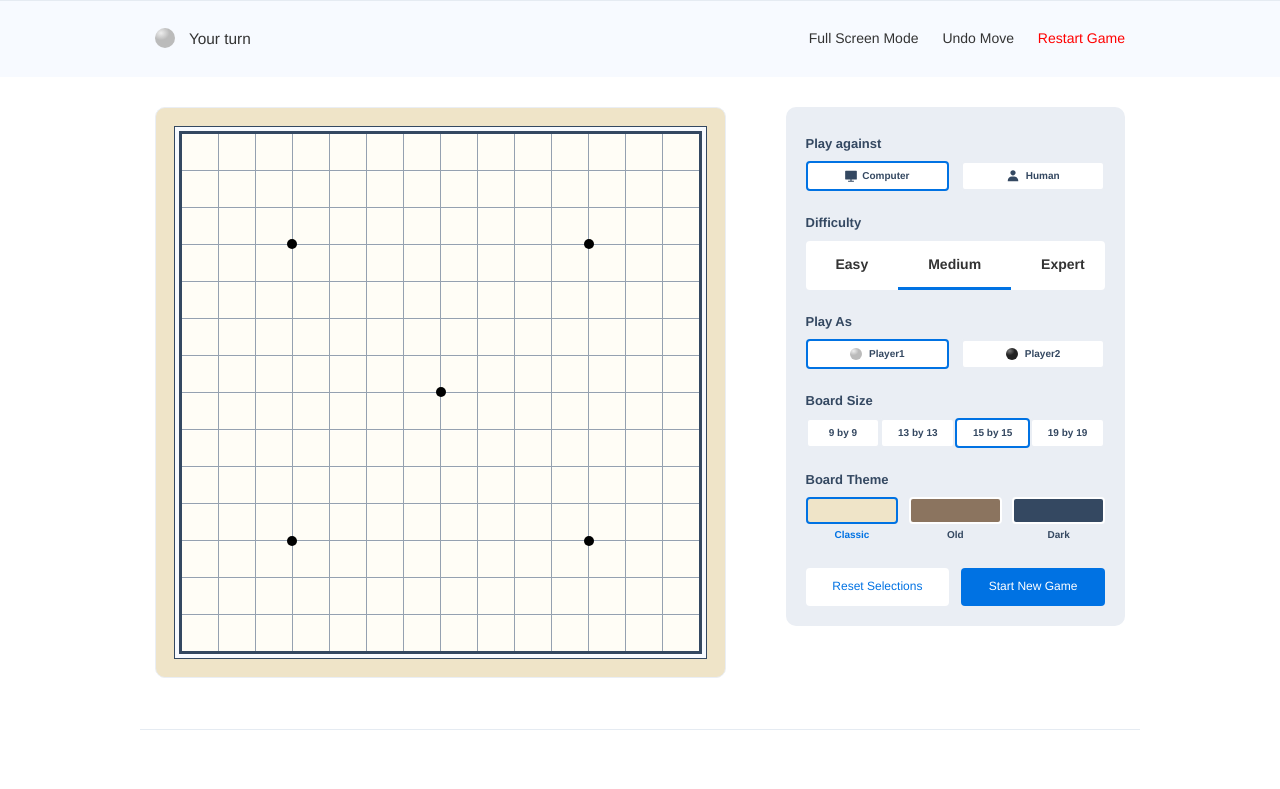
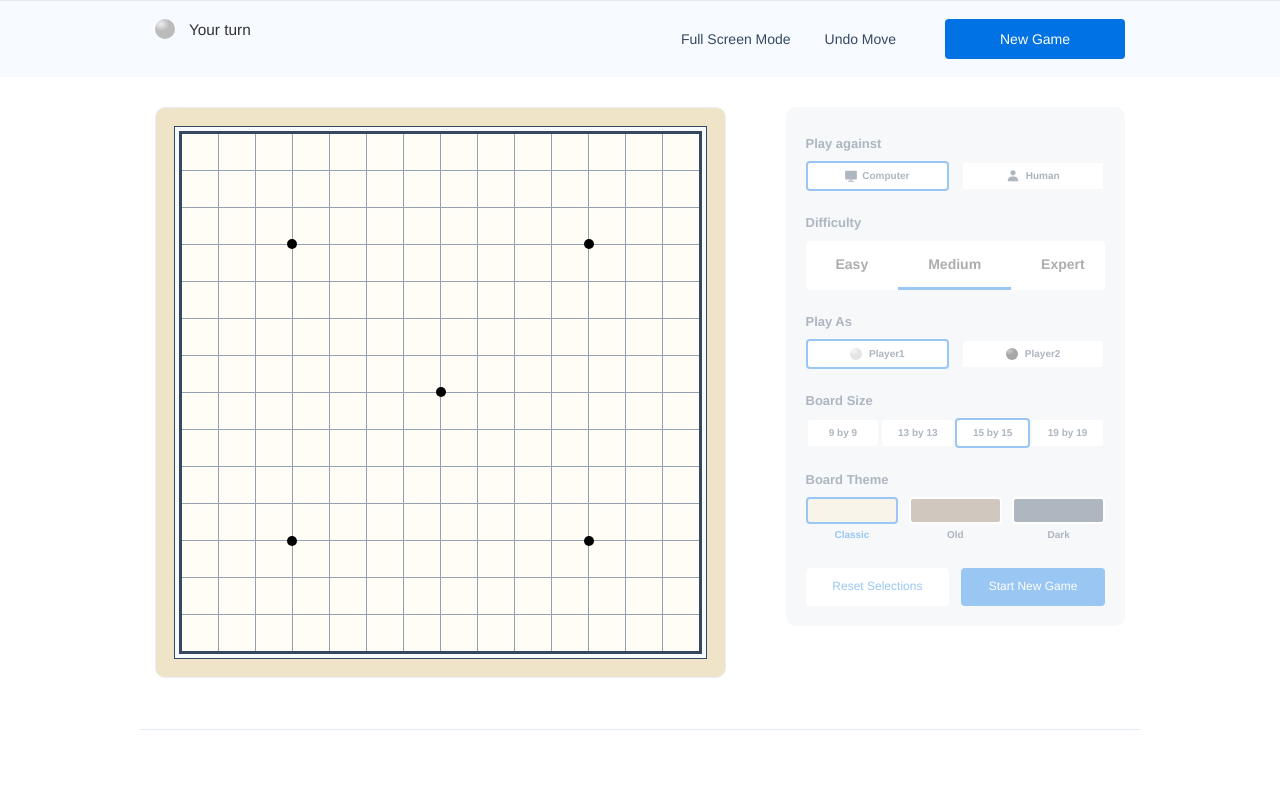
Before and after one commit to Axe-LLC/gomoku.com, a PHP site: page / in a window 1280 px wide. Shown: the part 67-856 px from the top of the page. Run offline with PHP 8.4, Linux system fonts and the light colour scheme.

Commit message:
New Game process

```diff
--- a/index.html
+++ b/index.html
@@ -65,7 +65,9 @@
 				<ul>
 					<li id='full-screen'>Full Screen Mode</li>
 					<li id='undo-button'>Undo Move</li>
-					<li id='restart-game'>Restart Game</li>
+					<li>
+						<button id="newGame" class="new-game">New Game</button>
+					</li>
 				</ul>
 			</div>
 		</div>
@@ -89,6 +91,7 @@
 					</div>
 				</div>
 			</div>
+			<div id="backdropgame-over">&nbsp;</div>
 		</div>
 		<div class="game-sidebar">
 			<!-- Game setting -->
@@ -164,6 +167,8 @@
 					<button id="resetGame" class="reset-btn">Reset Selections</button>
 					<button id="startGame" class="start-btn">Start New Game</button>
 				</div>
+
+				<div id="backdrop-over">&nbsp;</div>
 			</div>
 			<!-- Game setting end -->
 			<!-- <hr /> -->
--- a/js/interface.js
+++ b/js/interface.js
@@ -57,6 +57,9 @@ $(document).ready(function(){
     // });
 
     $("#startGame").on('click',function(){
+        $("#backdrop-over").show();
+        $("#backdropgame-over").hide();
+        $("#newGame").prop('disabled', false);
         try{
             game.white.worker.terminate();
             game.black.worker.terminate();
@@ -77,6 +80,17 @@ $(document).ready(function(){
             game.init(new HumanPlayer(color), new AIPlayer(game.mode, other));
         }
         game.start();
+    });
+
+    $("#newGame").on('click',function(){
+        $("#backdrop-over").hide();
+        $("#backdropgame-over").show();
+        $(this).prop('disabled', true);
+        try{
+            game.white.worker.terminate();
+            game.black.worker.terminate();
+        }catch(e){}
+        game.init();
     });
 
     $(".btn-playagain").on('click',function(){
--- a/style/style.css
+++ b/style/style.css
@@ -461,6 +461,21 @@ ul, li {
 	padding: 20px;
 	background: #EAEEF4;
 	border-radius: 10px;
+	position: relative;
+}
+#game-setting #backdrop-over,
+#game-page #backdropgame-over {
+	position: absolute;
+	width: 100%;
+	height: 100%;
+	background: white;
+	opacity: 0.6;
+	top: 0;
+	left: 0;
+	z-index: 99;
+}
+#game-page #backdropgame-over {
+	display: none;
 }
 #game-setting h4 {
 	color: #344861;
@@ -665,13 +680,30 @@ ul, li {
 }
 .game-nav li {
 	display: inline-block;
-	margin-left: 20px;
+	margin-left: 30px;
 	cursor: pointer;
-}
-.game-nav li a {
-	text-decoration: none;
 	color: #344861;
 	font-size: 14px;
+}
+.game-nav .new-game {
+	background: #0072E3;
+	color: white;
+	border-radius: 4px;
+	border: none;
+	padding: 10px;
+	width: 180px;
+	font-size: 14px;
+	transition: all 0.4s ease-in-out;
+	opacity: 1;
+	margin-left: 15px;
+}
+.game-nav .new-game:hover {
+	opacity: 0.8;
+	transition: all 0.4s ease-in-out;
+}
+.game-nav .new-game:disabled,
+.game-nav .new-game[disabled] {
+	background: #d0d6df;
 }
 /* theme */
 /* standard */
```
